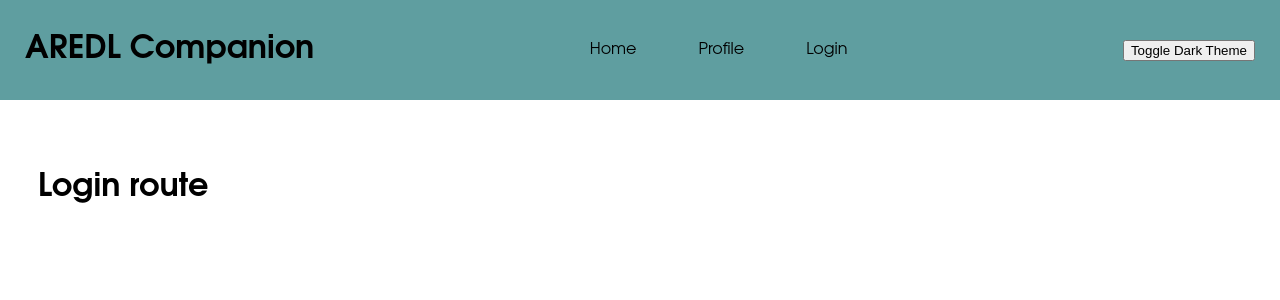
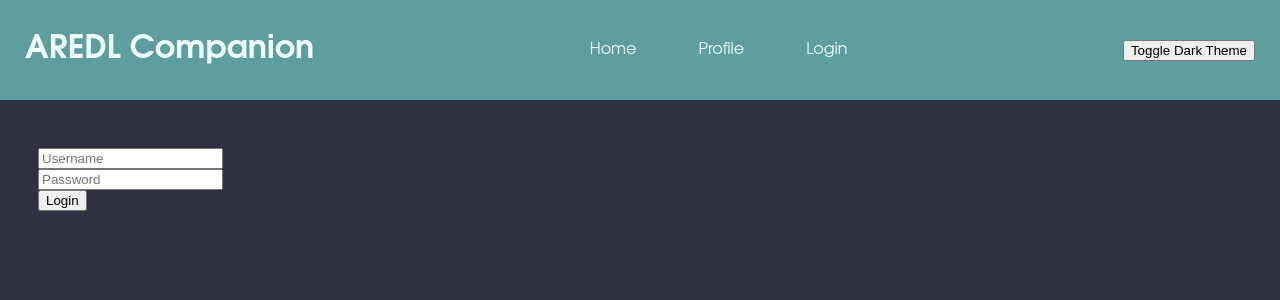
Before and after one commit to woliverr/aredl-companion, a React (Vite) app in the folder frontend/: page /login in a window 1280 px wide. Shown: the top 300 px of the page. Built offline with nearby package versions, Linux system fonts and the light colour scheme.

Commit message:
bugfix: apply sitewide darkmode

```diff
--- a/frontend/src/App.css
+++ b/frontend/src/App.css
@@ -93,3 +93,11 @@
 header nav a:hover {
     background: rgba(0, 0, 0, 0.2);
 }
+
+.login-form {
+    display: flex;
+    flex-direction: column;
+    gap: 15px;
+    width: 250px;
+    align-items: flex-start;
+}
--- a/frontend/src/App.jsx
+++ b/frontend/src/App.jsx
@@ -1,4 +1,5 @@
-import { BrowserRouter, Routes, Route, Link, NavLink } from "react-router";
+import { useState, useEffect } from 'react'
+import { BrowserRouter, Routes, Route } from "react-router";
 import './App.css'
 import Home from './pages/home'
 import Profile from './pages/profile'
@@ -7,9 +8,22 @@
 
 
 function App() {
+
+  const [darkMode, setDarkMode] = useState(
+    JSON.parse(localStorage.getItem("darkMode")) ?? true
+  );
+
+  useEffect(() => {
+    if (darkMode) {
+      document.body.classList.add('dark-mode');
+    } else {
+      document.body.classList.remove('dark-mode');
+    }
+  }, [darkMode]);
+
   return (
     <BrowserRouter>
-    <Navbar />
+    <Navbar darkMode={darkMode} setDarkMode={setDarkMode}/>
       <Routes>
         <Route path="/" element={<Home />} />
         <Route path="/profile" element={<Profile />} />
--- a/frontend/src/components/footer.jsx
+++ b/frontend/src/components/footer.jsx
@@ -1,7 +1,7 @@
 function Footer(){
     return (
         <footer>
-            <p>&copy; 2026 AREDL Companion. Made by William Oliver.</p>
+            <p>&copy; 2026 AREDL Companion.</p>
         </footer>
     )
 }
--- a/frontend/src/pages/login.jsx
+++ b/frontend/src/pages/login.jsx
@@ -1,6 +1,16 @@
 function Login () {
     return (
-        <h1>Login route</h1>
+        <div>
+            <form action="login">
+                <div>
+                    <input type="text" placeholder="Username" name="username" />
+                </div>
+                <div>
+                    <input type="password" placeholder="Password" name="password" />
+                </div>
+                <button type="submit">Login</button>
+            </form>
+        </div>
     )
 }
 
--- a/frontend/src/pages/profile.jsx
+++ b/frontend/src/pages/profile.jsx
@@ -14,10 +14,6 @@
     loadData(0).then(() => setIsLoaded(true));
   }, []);
 
-  const [darkMode, setDarkMode] = useState(
-    JSON.parse(localStorage.getItem("darkMode")) ?? true
-  );
-
 // Debounced autosave
   useEffect(() => {
   if (!isLoaded) return;
@@ -26,15 +22,6 @@
   }, 1000);
   return () => clearTimeout(timeoutId);
 }, [levelList, isLoaded]);
-
-// Update darkMode upon toggle
-  useEffect(() => {
-    if (darkMode) {
-      document.body.classList.add('dark-mode');
-    } else {
-      document.body.classList.remove('dark-mode');
-    }
-  }, [darkMode]);
 
 // Update levelList upon update
   useEffect(() => {
```
